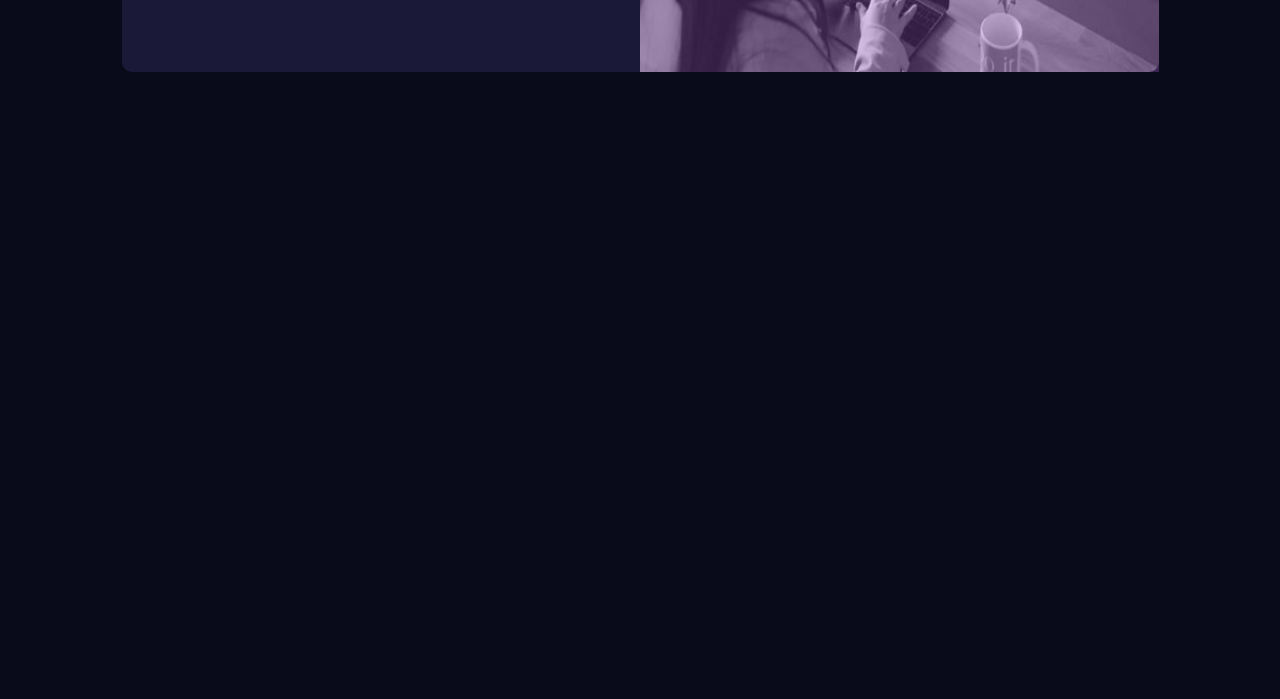
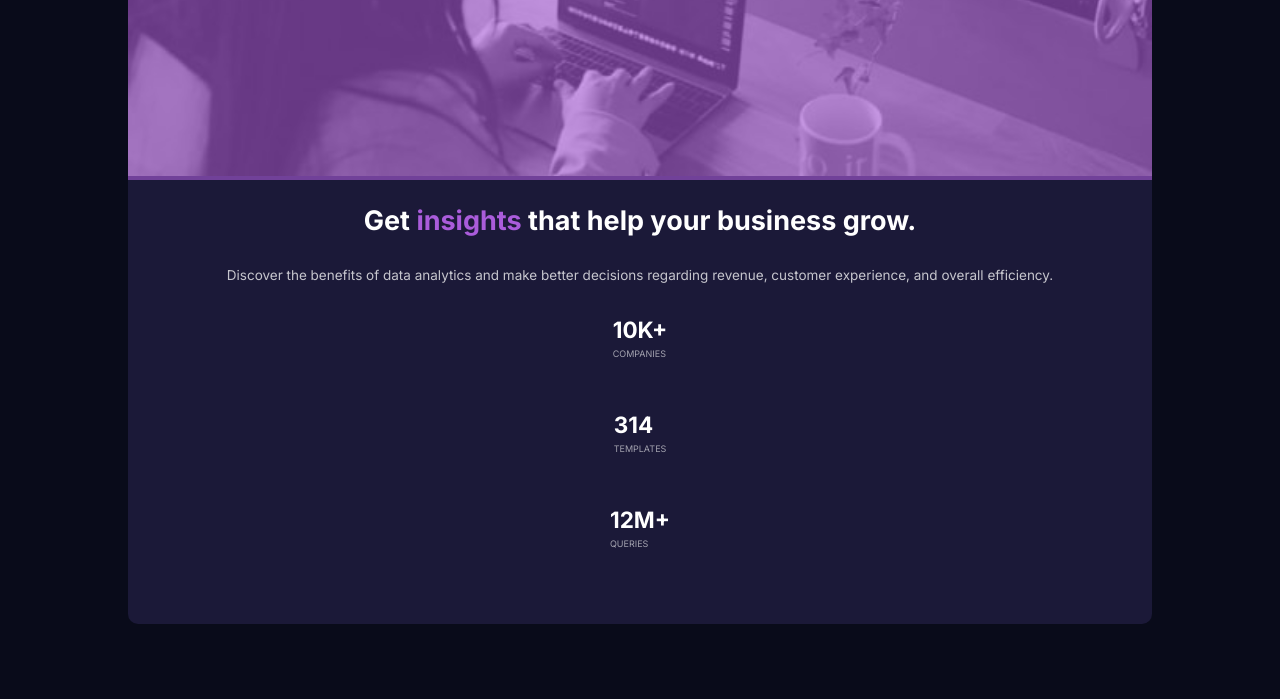
Before and after one commit to KanagarajKj/stats-preview-card-component, a plain HTML site: page index.html in a window 1280 px wide. Shown: the part 651-1350 px from the top of the page. Before the commit the page ends 828 px from the top, so only its background shows below. Drawn offline with Linux system fonts and the light colour scheme.

Commit message:
changed pixel

```diff
--- a/styles/style.css
+++ b/styles/style.css
@@ -27,14 +27,13 @@ body{
     display: flex;
     justify-content: center;
     align-items: center;
-    height: 100%;
-    position: relative;
-    margin:2rem
+    /* height: 100%; */
+    /* position: relative; */
 }
 
 .card{
     background-color: var(--clr-Dark-desaturated-blue);
-    width: 60%;
+    width: 80%;
     border-radius: 10px;
     margin-top: 5rem;
     margin-bottom: 5rem;
@@ -55,15 +54,15 @@ border-radius: 10px 10px 0 0;
     height: 100%;
     top:0;
     right:0;
-    background-color:hsla(277, 64%, 61%,0.3)
+    background-color:hsla(277, 64%, 61%,0.6)
 }
 
 .header h1{
     text-align: center;
-    font-size: 2rem;
-    margin: 2.5rem 2.5rem 0rem 2.5rem;
+    font-size: 1.8rem;
+    margin:0.8rem;
    color: var(--clr-White);
-   padding: 1.5rem;
+   padding: 0.8rem;
 }
 
 .header h1 span{
@@ -73,10 +72,10 @@ border-radius: 10px 10px 0 0;
 .header p{
     color: var(--clr-Slightly-transparent-white);
     text-align: center;
-    font-size: 1rem;
+    font-size: 0.9rem;
     font-weight:500;
-    margin: 0rem 2rem 2rem 1rem;
-    padding:0rem 4rem 0rem 4rem;
+    margin: 1rem 0.8rem;
+    padding: 0rem 1.5rem;
     line-height: 1.5rem;
 }
 
@@ -92,23 +91,23 @@ border-radius: 10px 10px 0 0;
 
 .card_footer h2{
     color: var(--clr-White);
-    font-size: 2rem;
+    font-size: 1.5rem;
 }
 
 .card_footer p{
 color: var(--clr-stat-headings);
-font-size: 0.8rem;
+font-size: 0.6rem;
 margin-top: 0.3rem;
 }
 
 
-@media screen and (min-width:786px){
+@media screen and (min-width:1440px){
     body{
         min-height:100%;
     }
 
     .card{
-        height:40%;
+        height:35%;
         width: 85%;
         display: flex;
         flex-direction: row-reverse;
@@ -125,6 +124,8 @@ margin-top: 0.3rem;
 
     .card_body{
         grid-row: 1/1;
+        margin-left: 2rem;
+        margin-top: 3rem;
     }
 
 
@@ -143,15 +144,14 @@ margin-top: 0.3rem;
        text-align: left;
        font-size: 1.1rem;
        line-height: 2rem;
-       margin-right: 5rem;
-       margin-left: -0.1rem;
+       padding: 0rem 12rem 0rem 0rem;
     }
 
     .card_footer{
-        display: fler;
+        display: flex;
         flex-direction: row;
         column-gap: 6rem;
-        margin: 5rem 0rem 5rem 6rem;
+        margin: 5rem 0rem 5rem 1.5rem;
     }
 
 .card_img img{
```
